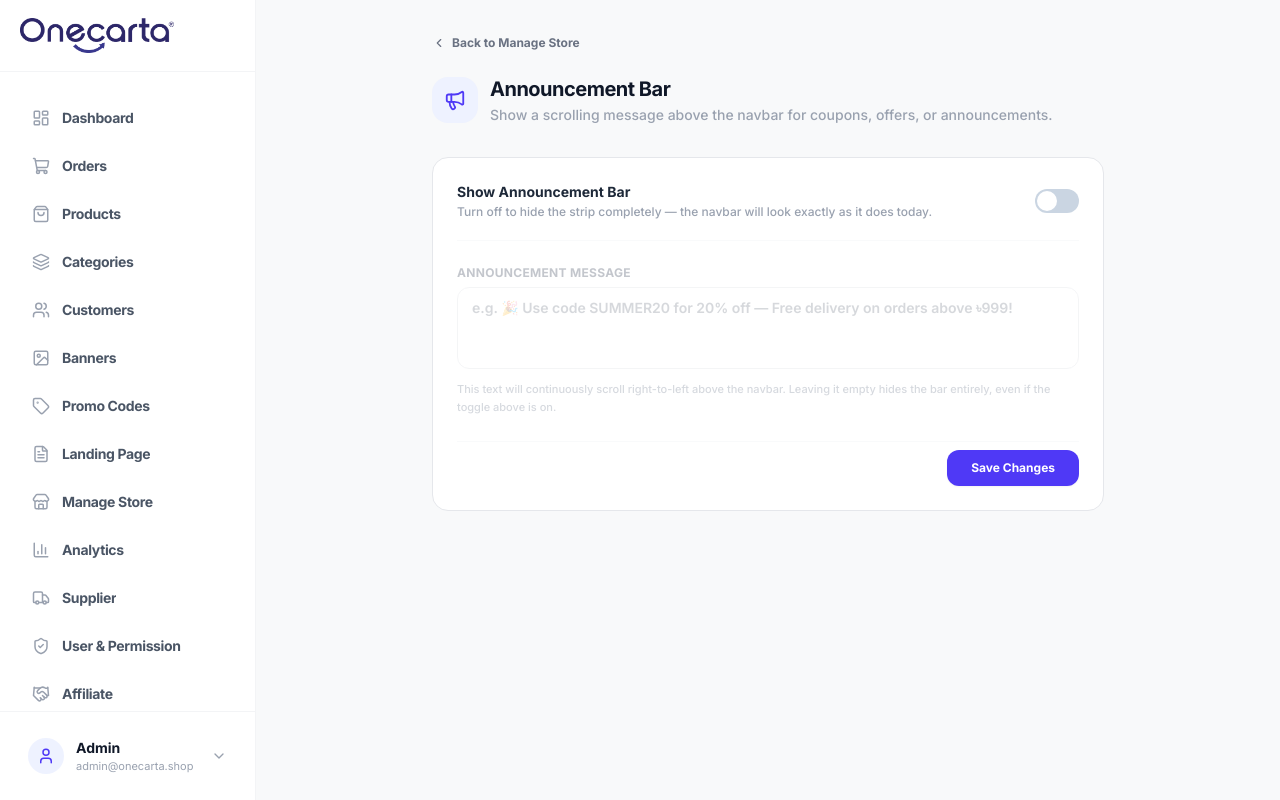
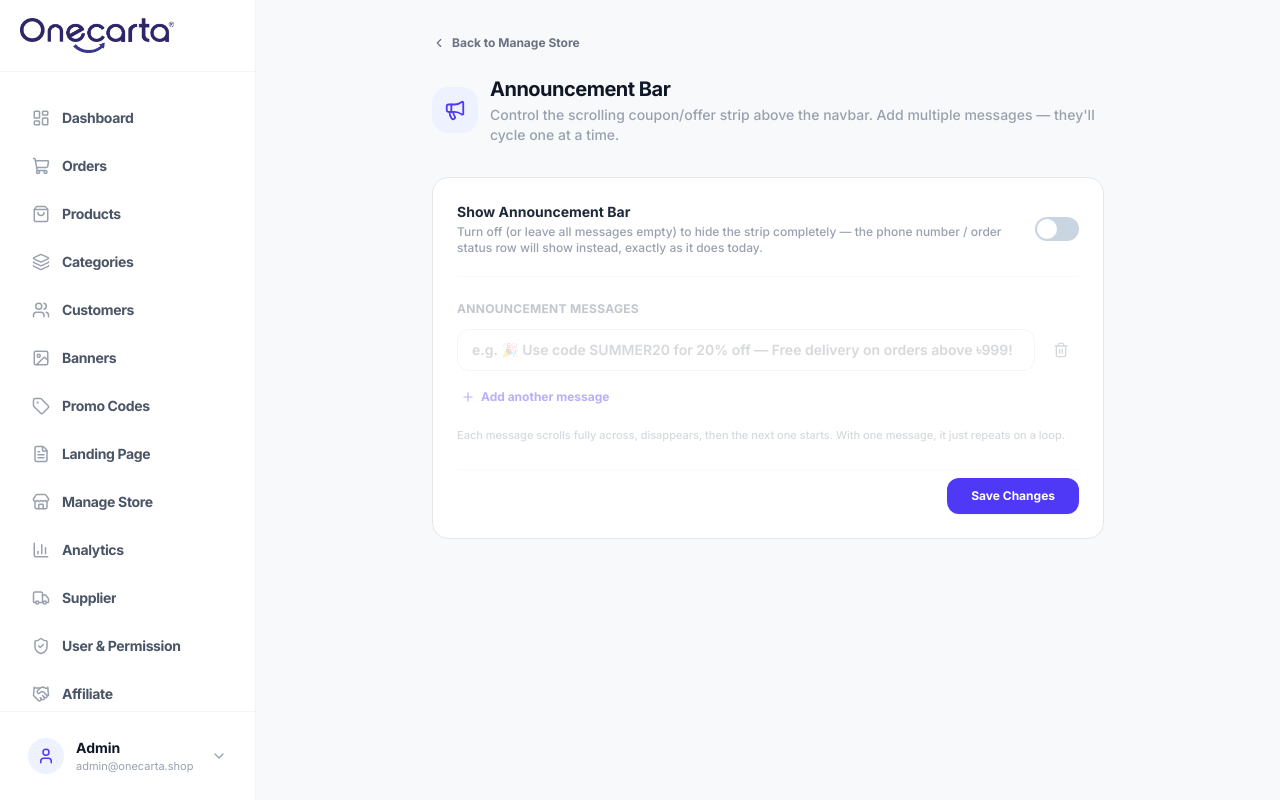
Before and after one commit to tousifotb-lang/onecarta-admin, a Next.js app: page /manage-store/announcement in a window 1280 px wide. Built offline with nearby package versions, Linux system fonts and the light colour scheme; no server answers; the database is empty.

Commit message:
Fixed announcement bar for multiple text and smothness.

```diff
--- a/app/api/settings/announcement/route.ts
+++ b/app/api/settings/announcement/route.ts
@@ -10,7 +10,7 @@ export async function GET() {
     const doc = await db.collection("settings").findOne({ key: "announcement" });
 
     return NextResponse.json(
-      { isActive: doc?.isActive ?? false, text: doc?.text ?? "" },
+      { isActive: doc?.isActive ?? false, messages: Array.isArray(doc?.messages) ? doc.messages : [] },
       { status: 200 }
     );
   } catch (error) {
@@ -23,7 +23,11 @@ export async function PUT(request: Request) {
   try {
     const client = await clientPromise;
     const db = client.db("onecarta");
-    const { isActive, text } = await request.json();
+    const { isActive, messages } = await request.json();
+
+    const cleanedMessages = Array.isArray(messages)
+      ? messages.map((m: any) => String(m).trim()).filter((m: string) => m.length > 0)
+      : [];
 
     await db.collection("settings").updateOne(
       { key: "announcement" },
@@ -31,7 +35,7 @@ export async function PUT(request: Request) {
         $set: {
           key: "announcement",
           isActive: !!isActive,
-          text: typeof text === "string" ? text.trim() : "",
+          messages: cleanedMessages,
           updatedAt: new Date(),
         },
       },
--- a/app/manage-store/announcement/page.tsx
+++ b/app/manage-store/announcement/page.tsx
@@ -3,11 +3,11 @@
 
 import React, { useState, useEffect } from "react";
 import Link from "next/link";
-import { ChevronLeft, Megaphone, Loader2, Check } from "lucide-react";
+import { ChevronLeft, Megaphone, Loader2, Check, Plus, Trash2 } from "lucide-react";
 
 export default function AnnouncementSettingsPage() {
   const [isActive, setIsActive] = useState(false);
-  const [text, setText] = useState("");
+  const [messages, setMessages] = useState<string[]>([""]);
   const [isLoading, setIsLoading] = useState(true);
   const [isSaving, setIsSaving] = useState(false);
   const [saveError, setSaveError] = useState("");
@@ -20,7 +20,7 @@ export default function AnnouncementSettingsPage() {
         const data = await res.json();
         if (res.ok) {
           setIsActive(data.isActive ?? false);
-          setText(data.text ?? "");
+          setMessages(Array.isArray(data.messages) && data.messages.length > 0 ? data.messages : [""]);
         }
       } catch (err) {
         console.error("Failed to load announcement settings:", err);
@@ -31,6 +31,21 @@ export default function AnnouncementSettingsPage() {
     loadSettings();
   }, []);
 
+  const handleMessageChange = (index: number, value: string) => {
+    setMessages((prev) => prev.map((m, i) => (i === index ? value : m)));
+  };
+
+  const handleAddMessage = () => {
+    setMessages((prev) => [...prev, ""]);
+  };
+
+  const handleRemoveMessage = (index: number) => {
+    setMessages((prev) => {
+      const next = prev.filter((_, i) => i !== index);
+      return next.length > 0 ? next : [""]; // always keep at least one input row
+    });
+  };
+
   const handleSave = async () => {
     setIsSaving(true);
     setSaveError("");
@@ -39,10 +54,12 @@ export default function AnnouncementSettingsPage() {
       const res = await fetch("/api/settings/announcement", {
         method: "PUT",
         headers: { "Content-Type": "application/json" },
-        body: JSON.stringify({ isActive, text }),
+        body: JSON.stringify({ isActive, messages }),
       });
       const data = await res.json();
       if (!res.ok) throw new Error(data.error || "Failed to save settings");
+      // Server strips blanks — reflect that back so the UI matches what's actually saved
+      setMessages(Array.isArray(data.messages) && data.messages.length > 0 ? data.messages : [""]);
       setSavedJustNow(true);
       setTimeout(() => setSavedJustNow(false), 2500);
     } catch (err: any) {
@@ -72,7 +89,7 @@ export default function AnnouncementSettingsPage() {
           <div className="p-3 bg-indigo-50 rounded-2xl text-indigo-600"><Megaphone size={22} /></div>
           <div>
             <h1 className="text-xl font-bold text-gray-900 tracking-tight">Announcement Bar</h1>
-            <p className="text-sm text-gray-400 font-medium mt-0.5">Show a scrolling message above the navbar for coupons, offers, or announcements.</p>
+            <p className="text-sm text-gray-400 font-medium mt-0.5">Control the scrolling coupon/offer strip above the navbar. Add multiple messages — they'll cycle one at a time.</p>
           </div>
         </div>
 
@@ -86,7 +103,9 @@ export default function AnnouncementSettingsPage() {
           <div className="flex items-center justify-between pb-5 border-b border-gray-50">
             <div>
               <p className="text-sm font-bold text-gray-800">Show Announcement Bar</p>
-              <p className="text-xs text-gray-400 font-medium mt-0.5">Turn off to hide the strip completely — the navbar will look exactly as it does today.</p>
+              <p className="text-xs text-gray-400 font-medium mt-0.5">
+                Turn off (or leave all messages empty) to hide the strip completely — the phone number / order status row will show instead, exactly as it does today.
+              </p>
             </div>
             <button
               type="button"
@@ -101,18 +120,39 @@ export default function AnnouncementSettingsPage() {
             </button>
           </div>
 
-          {/* Message text */}
-          <div className={isActive ? "" : "opacity-40 pointer-events-none"}>
-            <label className="block text-xs font-bold text-gray-500 uppercase tracking-wide mb-1.5">Announcement Message</label>
-            <textarea
-              rows={3}
-              value={text}
-              onChange={(e) => setText(e.target.value)}
-              placeholder="e.g. 🎉 Use code SUMMER20 for 20% off — Free delivery on orders above ৳999!"
-              className="w-full px-3.5 py-2.5 border border-gray-200 rounded-xl text-sm font-semibold bg-white text-gray-700 outline-none focus:border-indigo-500 resize-none"
-            />
-            <p className="text-[11px] text-gray-400 font-medium mt-1.5 leading-relaxed">
-              This text will continuously scroll right-to-left above the navbar. Leaving it empty hides the bar entirely, even if the toggle above is on.
+          {/* Messages list */}
+          <div className={isActive ? "space-y-3" : "space-y-3 opacity-40 pointer-events-none"}>
+            <label className="block text-xs font-bold text-gray-500 uppercase tracking-wide">Announcement Messages</label>
+
+            {messages.map((msg, index) => (
+              <div key={index} className="flex items-center gap-2">
+                <input
+                  type="text"
+                  value={msg}
+                  onChange={(e) => handleMessageChange(index, e.target.value)}
+                  placeholder="e.g. 🎉 Use code SUMMER20 for 20% off — Free delivery on orders above ৳999!"
+                  className="w-full px-3.5 py-2.5 border border-gray-200 rounded-xl text-sm font-semibold bg-white text-gray-700 outline-none focus:border-indigo-500"
+                />
+                <button
+                  type="button"
+                  onClick={() => handleRemoveMessage(index)}
+                  className="p-2.5 text-gray-400 hover:text-red-500 hover:bg-red-50 rounded-xl transition-colors cursor-pointer shrink-0"
+                >
+                  <Trash2 size={16} />
+                </button>
+              </div>
+            ))}
+
+            <button
+              type="button"
+              onClick={handleAddMessage}
+              className="flex items-center gap-1.5 text-xs font-bold text-indigo-600 hover:text-indigo-700 px-1 py-1.5 cursor-pointer"
+            >
+              <Plus size={14} /> Add another message
+            </button>
+
+            <p className="text-[11px] text-gray-400 font-medium leading-relaxed pt-1">
+              Each message scrolls fully across, disappears, then the next one starts. With one message, it just repeats on a loop.
             </p>
           </div>
 
```
